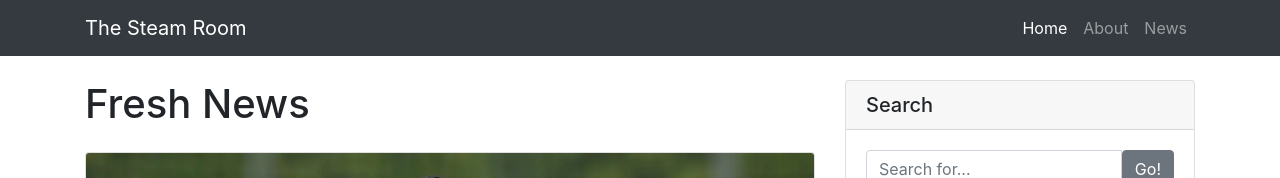
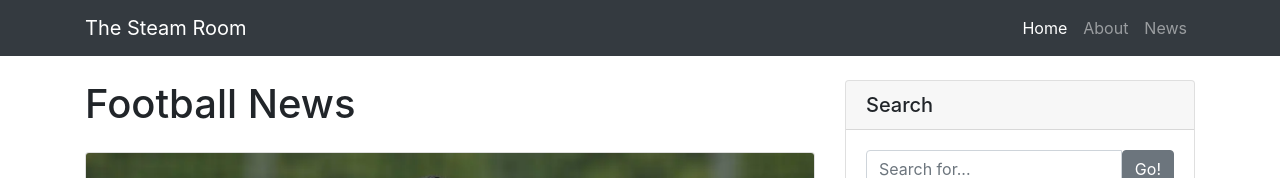
Before and after one commit to redglitch-pixel/Steam-Room, a website: page football.html in a window 1280 px wide. Shown: the top 178 px of the page. Drawn offline with Linux system fonts and the light colour scheme.

Commit message:
Add files via upload

```diff
--- a/football.html
+++ b/football.html
@@ -53,7 +53,7 @@
       <!-- Blog Entries Column -->
       <div class="col-md-8">
 
-        <h1 class="my-4">Fresh News
+        <h1 class="my-4">Football News
         </h1>
 
         <!-- Blog Post -->
```
Also changed, not shown: hockey.html (+1 -1 lines), nfl.html (+1 -1 lines).
